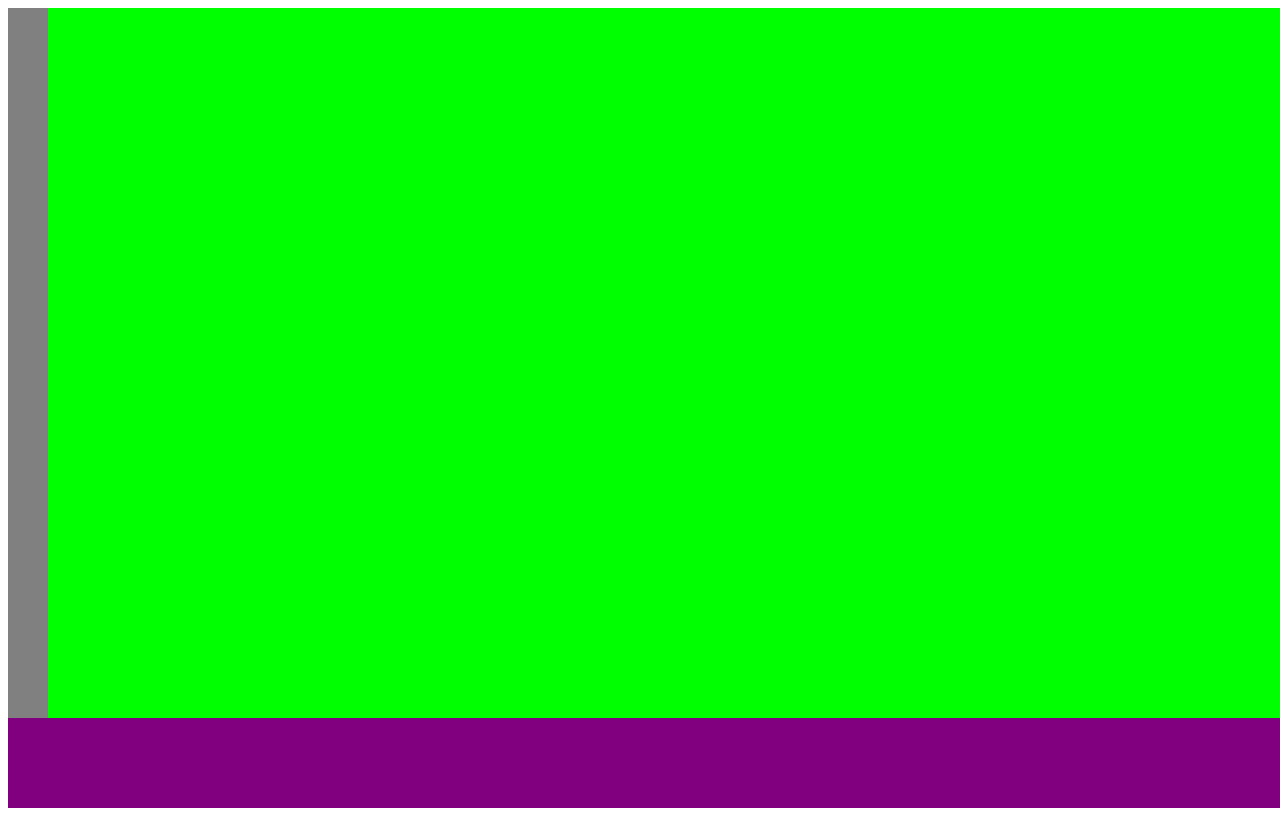
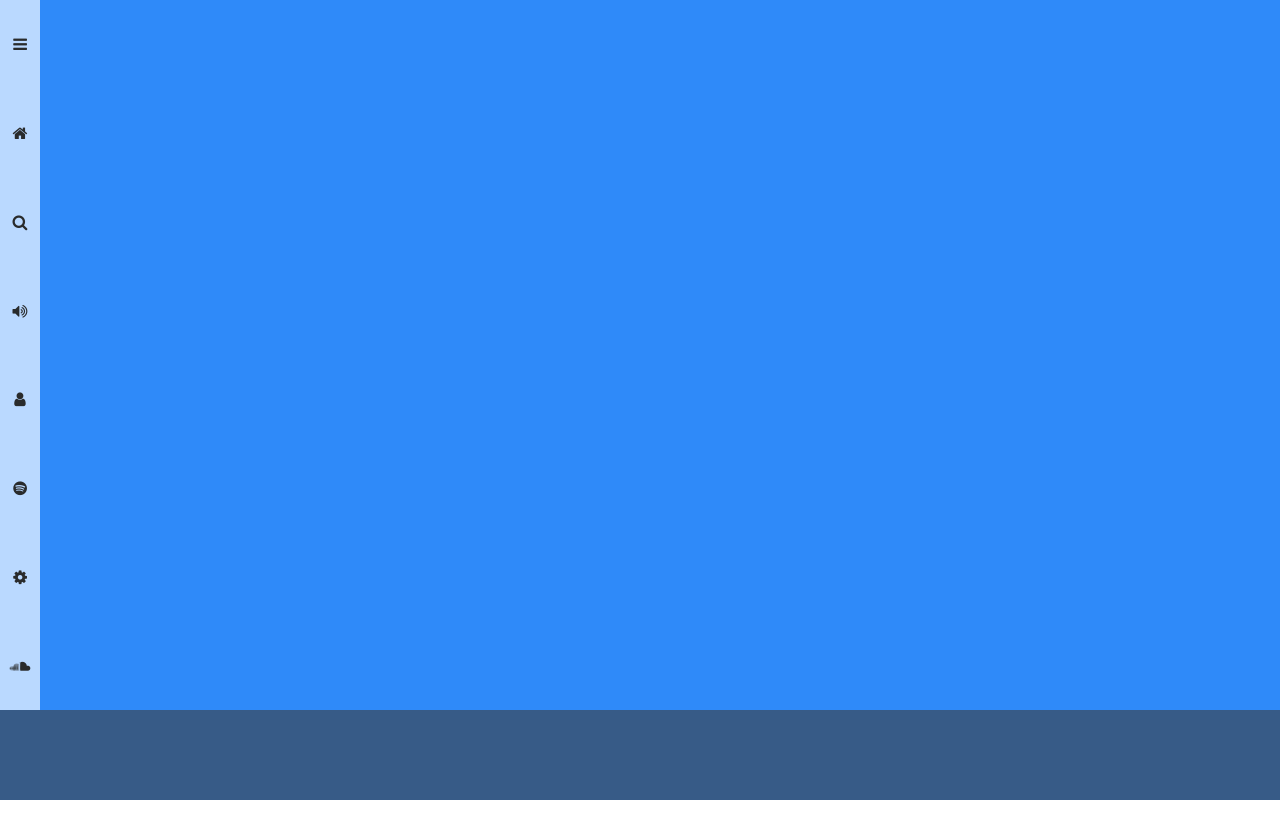
Before and after one commit to safiyc/music_app, a plain HTML site: page index.html in a window 1280 px wide. Drawn offline with nearby package versions, Linux system fonts and the light colour scheme.

Commit message:
add fa awesome icons to sibebar.

```diff
--- a/index.html
+++ b/index.html
@@ -3,12 +3,24 @@
   <head>
     <meta charset="utf-8">
     <title>Music App</title>
+    <link rel="stylesheet" href="https://maxcdn.bootstrapcdn.com/bootstrap/4.0.0-beta.3/css/bootstrap.min.css">
+    <link rel="stylesheet" href="https://maxcdn.bootstrapcdn.com/font-awesome/4.7.0/css/font-awesome.min.css">
     <link rel="stylesheet" href="style.css">
   </head>
   <body>
     <!--  'aside', 'main', 'footer' are divs, but descrptive-->
-    <aside></aside>
-    <main></main>
+    <aside>
+      <i class="fa fa-bars"></i>
+      <i class="fa fa-home"></i>
+      <i class="fa fa-search"></i>
+      <i class="fa fa-volume-up"></i>
+      <i class="fa fa-user"></i>
+      <i class="fa fa-spotify"></i>
+      <i class="fa fa-cog"></i>
+      <i class="fa fa-soundcloud"></i>
+    </aside>
+    <main>
+    </main>
     <footer></footer>
   </body>
 </html>
--- a/style.css
+++ b/style.css
@@ -1,25 +1,49 @@
+/*  mobile screen */
 body {
   /*  'display: grid' needed to initiate 'css grid'; 'body' is now 'grid-container' */
   display: grid;
   min-height: 100vh;
   min-width: 100%;
   grid-template-rows: 1fr 90px;
-  grid-template-columns: 40px 1fr;
-  grid-template-areas: "sidebar content"
-                       "footer footer";
+  grid-template-columns: 1fr;
+  grid-template-areas: "content"
+                       "footer";
+}
+
+/*  large screen  */
+@media only screen and (min-width: 600px) {
+  body {
+    grid-template-columns: 40px 1fr;
+    grid-template-areas: "sidebar content"
+                         "footer footer";
+  }
+
+  aside {
+    display: grid;
+    justify-items: center;
+    align-items: center;
+  }
+
+  aside i {
+    display: block;
+  }
 }
 
 aside {
   grid-area: sidebar;
-  background: grey;
+  background: #bad9ff;
 }
 
 main {
   grid-area: content;
-  background: lime;
+  background: #2f8af9;
 }
 
 footer {
   grid-area: footer;
-  background: purple;
+  background: #375b87;
 }
+
+aside i {
+  display: none;
+}
```
